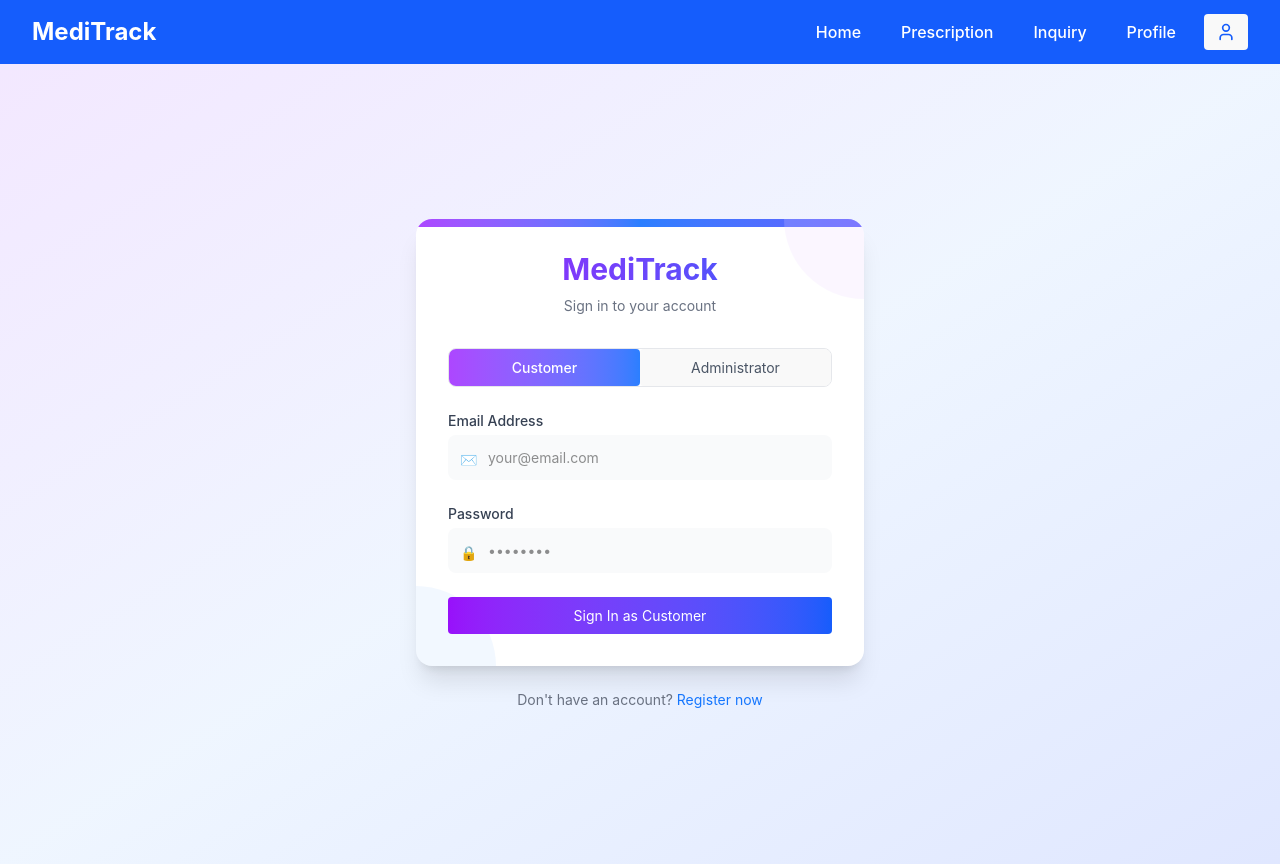
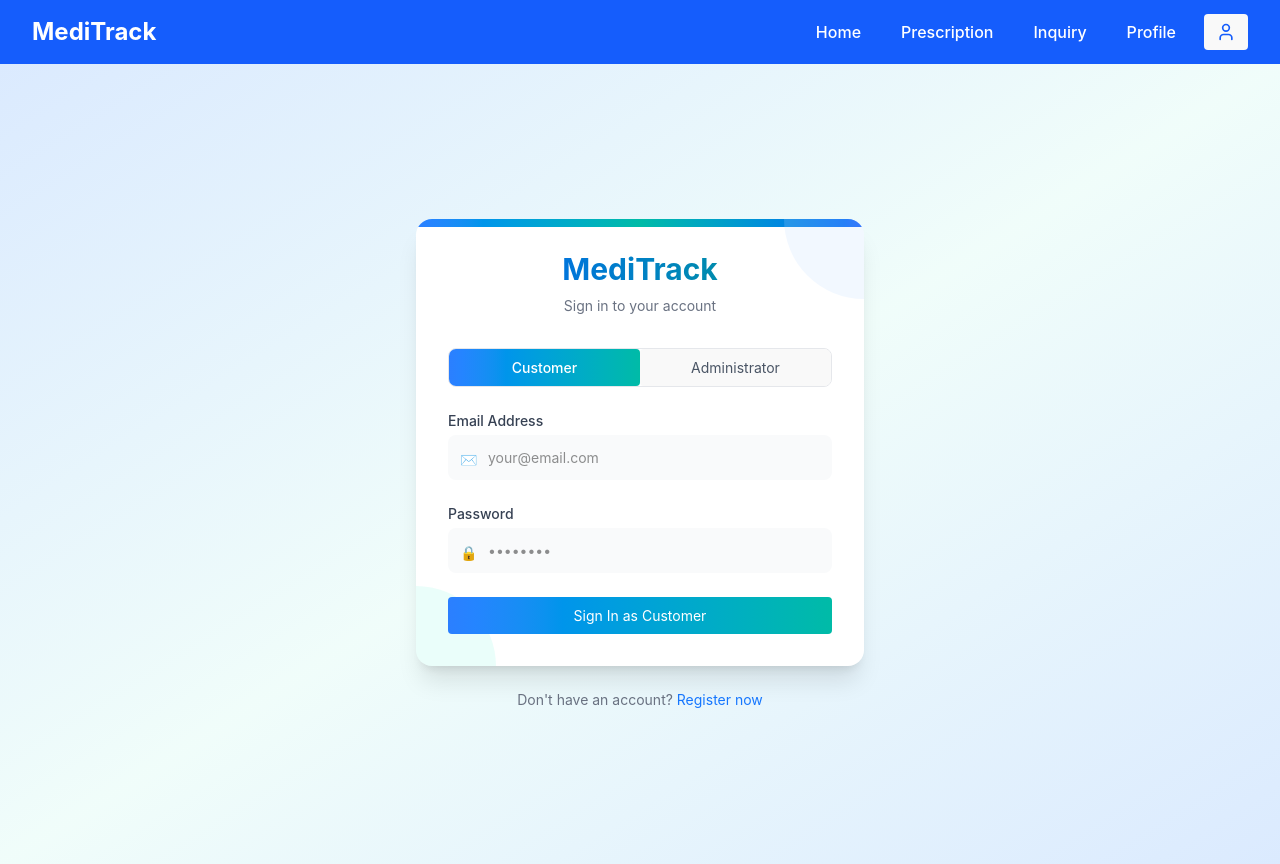
Before and after one commit to Hirunikathaluwage/MediTrack, a React (Vite) app in the folder Frontend/: page /login in a window 1280 px wide. Built offline with nearby package versions, Linux system fonts and the light colour scheme.

Commit message:
Update Login component styles and colors

```diff
--- a/Frontend/src/pages/Customer/Login.jsx
+++ b/Frontend/src/pages/Customer/Login.jsx
@@ -9,7 +9,7 @@ const Login = () => {
   const [password, setPassword] = useState("");
   const [message, setMessage] = useState("");
   const [isSubmitting, setIsSubmitting] = useState(false);
-  const [userType, setUserType] = useState("customer"); // 'customer' or 'admin'
+  const [userType, setUserType] = useState("customer");
 
   const handleSubmit = async (e) => {
     e.preventDefault();
@@ -75,17 +75,17 @@ const Login = () => {
   };
 
   return (
-    <div className="min-h-screen bg-gradient-to-br from-purple-100 via-blue-50 to-indigo-100 flex items-center justify-center p-4">
+    <div className="min-h-screen bg-gradient-to-br from-blue-100 via-teal-50 to-blue-100 flex items-center justify-center p-4">
       <div className="w-full max-w-md">
         <div className="relative bg-white rounded-2xl shadow-xl overflow-hidden">
-          {/* Decorative elements */}
-          <div className="absolute top-0 left-0 w-full h-2 bg-gradient-to-r from-purple-500 via-blue-500 to-indigo-500"></div>
-          <div className="absolute -top-20 -right-20 w-40 h-40 bg-purple-200 rounded-full opacity-20"></div>
-          <div className="absolute -bottom-20 -left-20 w-40 h-40 bg-blue-200 rounded-full opacity-20"></div>
+
+          <div className="absolute top-0 left-0 w-full h-2 bg-gradient-to-r from-blue-500 via-teal-500 to-blue-600"></div>
+          <div className="absolute -top-20 -right-20 w-40 h-40 bg-blue-200 rounded-full opacity-20"></div>
+          <div className="absolute -bottom-20 -left-20 w-40 h-40 bg-teal-200 rounded-full opacity-20"></div>
 
           <div className="relative p-8">
             <div className="text-center mb-8">
-              <h2 className="text-3xl font-bold bg-gradient-to-r from-purple-600 to-blue-600 bg-clip-text text-transparent">
+              <h2 className="text-3xl font-bold bg-gradient-to-r from-blue-600 to-teal-600 bg-clip-text text-transparent">
                 MediTrack
               </h2>
               <p className="text-gray-500 mt-2">Sign in to your account</p>
@@ -97,7 +97,7 @@ const Login = () => {
                 <button
                   type="button"
                   className={`flex-1 py-3 px-4 text-center transition-all ${userType === "customer"
-                    ? "bg-gradient-to-r from-purple-500 to-blue-500 text-white font-medium"
+                    ? "bg-gradient-to-r from-blue-500 to-teal-500 text-white font-medium"
                     : "bg-gray-50 text-gray-600 hover:bg-gray-100"
                     }`}
                   onClick={() => setUserType("customer")}
@@ -107,7 +107,7 @@ const Login = () => {
                 <button
                   type="button"
                   className={`flex-1 py-3 px-4 text-center transition-all ${userType === "admin"
-                    ? "bg-gradient-to-r from-purple-500 to-blue-500 text-white font-medium"
+                    ? "bg-gradient-to-r from-blue-500 to-teal-500 text-white font-medium"
                     : "bg-gray-50 text-gray-600 hover:bg-gray-100"
                     }`}
                   onClick={() => setUserType("admin")}
@@ -137,7 +137,7 @@ const Login = () => {
                         : "your@email.com"
                     }
                     required
-                    className="w-full pl-10 pr-4 py-3 border-0 rounded-lg bg-gray-50 focus:bg-white focus:ring-2 focus:ring-purple-500 transition-all"
+                    className="w-full pl-10 pr-4 py-3 border-0 rounded-lg bg-gray-50 focus:bg-white focus:ring-2 focus:ring-blue-500 transition-all"
                   />
                   <span className="absolute left-3 top-3.5 text-gray-400">
                     ✉️
@@ -160,7 +160,7 @@ const Login = () => {
                     onChange={(e) => setPassword(e.target.value)}
                     placeholder="••••••••"
                     required
-                    className="w-full pl-10 pr-4 py-3 border-0 rounded-lg bg-gray-50 focus:bg-white focus:ring-2 focus:ring-purple-500 transition-all"
+                    className="w-full pl-10 pr-4 py-3 border-0 rounded-lg bg-gray-50 focus:bg-white focus:ring-2 focus:ring-blue-500 transition-all"
                   />
                   <span className="absolute left-3 top-3.5 text-gray-400">
                     🔒
@@ -171,7 +171,7 @@ const Login = () => {
               <button
                 type="submit"
                 disabled={isSubmitting}
-                className="w-full px-6 py-3 bg-gradient-to-r from-purple-600 to-blue-600 text-white rounded-lg shadow-md hover:shadow-lg transition-all transform hover:-translate-y-0.5 flex justify-center items-center"
+                className="w-full px-6 py-3 bg-gradient-to-r from-blue-500 to-teal-500 text-white rounded-lg shadow-md hover:shadow-lg transition-all transform hover:-translate-y-0.5 flex justify-center items-center"
               >
                 {isSubmitting ? (
                   <>
@@ -206,7 +206,7 @@ const Login = () => {
 
             {message && (
               <div
-                className={`mt-6 p-4 rounded-lg text-center animate-fadeIn ${message.includes()
+                className={`mt-6 p-4 rounded-lg text-center animate-fadeIn ${message.includes("success")
                   ? "bg-green-50 text-green-800 border-l-4 border-green-500"
                   : "bg-red-50 text-red-800 border-l-4 border-red-500"
                   }`}
@@ -233,7 +233,7 @@ const Login = () => {
           {userType === "customer" && (
             <>
               Don't have an account?{" "}
-              <a href="/register" className="text-blue-600 hover:underline">
+              <a href="/register" className="text-blue-500/90 hover:text-blue-600 hover:underline transition-colors">
                 Register now
               </a>
             </>
@@ -241,7 +241,7 @@ const Login = () => {
           {userType === "admin" && (
             <>
               Need administrator access?{" "}
-              <a href="/contact" className="text-blue-600 hover:underline">
+              <a href="/contact" className="text-blue-500/90 hover:text-blue-600 hover:underline transition-colors">
                 Contact support
               </a>
             </>
```
